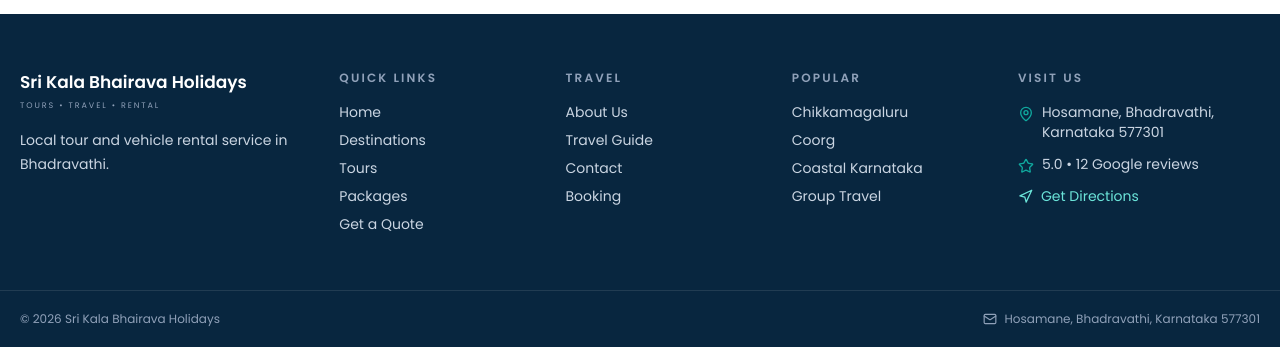
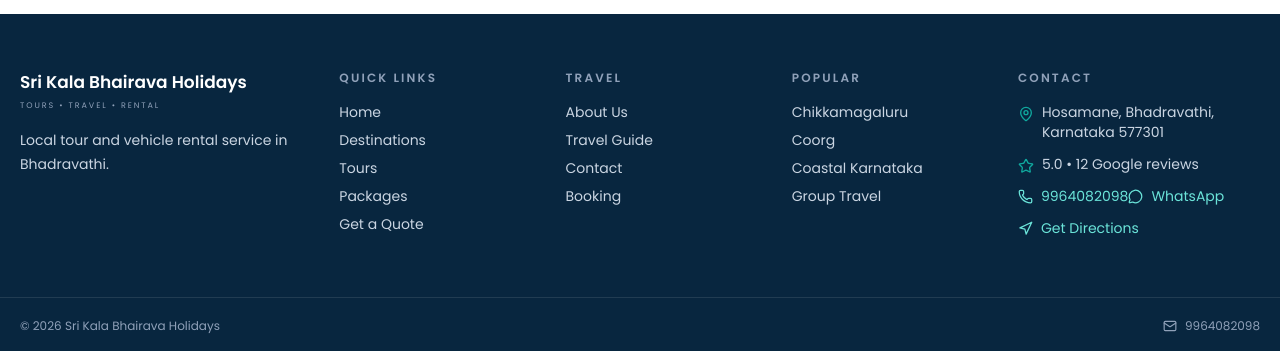
Before and after one commit to Sanaulla7676/kala-bha, a Next.js app in the folder apps/web/: page / in a window 1280 px wide. Shown: the part 3986-4337 px from the top of the page. Built offline with nearby package versions, Linux system fonts and the light colour scheme; no server answers.

Commit message:
Add verified phone and WhatsApp footer actions

```diff
--- a/apps/web/components/SiteFooter.tsx
+++ b/apps/web/components/SiteFooter.tsx
@@ -1,6 +1,8 @@
 import Link from "next/link";
-import { Mail, MapPin, Navigation, Star } from "lucide-react";
+import { Mail, MapPin, Navigation, Star, Phone, MessageCircle } from "lucide-react";
 import { business } from "@/lib/data";
+
+const whatsappUrl = `https://wa.me/${business.whatsapp}?text=${encodeURIComponent("Hello Sri Kala Bhairava Holidays, I would like to plan a trip.")}`;
 
 export default function SiteFooter() {
   return <footer className="mt-20 bg-[#08263f] text-white">
@@ -9,8 +11,8 @@ export default function SiteFooter() {
       <div><h4 className="mb-4 text-xs font-semibold uppercase tracking-[.18em] text-slate-400">Quick Links</h4><div className="grid gap-2 text-sm text-slate-300"><Link href="/">Home</Link><Link href="/destinations">Destinations</Link><Link href="/tours">Tours</Link><Link href="/packages">Packages</Link><Link href="/quote">Get a Quote</Link></div></div>
       <div><h4 className="mb-4 text-xs font-semibold uppercase tracking-[.18em] text-slate-400">Travel</h4><div className="grid gap-2 text-sm text-slate-300"><Link href="/about">About Us</Link><Link href="/blog">Travel Guide</Link><Link href="/contact">Contact</Link><Link href="/booking">Booking</Link></div></div>
       <div><h4 className="mb-4 text-xs font-semibold uppercase tracking-[.18em] text-slate-400">Popular</h4><div className="grid gap-2 text-sm text-slate-300"><Link href="/destinations/chikkamagaluru">Chikkamagaluru</Link><Link href="/destinations/coorg">Coorg</Link><Link href="/destinations/coastal-karnataka">Coastal Karnataka</Link><Link href="/tours/tempo-traveller">Group Travel</Link></div></div>
-      <div><h4 className="mb-4 text-xs font-semibold uppercase tracking-[.18em] text-slate-400">Visit Us</h4><div className="space-y-3 text-sm text-slate-300"><div className="flex gap-2"><MapPin size={16} className="mt-1 shrink-0 text-[#10a89e]"/><span>{business.address}</span></div><div className="flex gap-2"><Star size={16} className="mt-1 shrink-0 text-[#10a89e]"/><span>{business.rating.toFixed(1)} • {business.reviewCount} Google reviews</span></div><a className="inline-flex items-center gap-2 text-[#6be4d9] hover:text-white" target="_blank" rel="noreferrer" href={`https://www.google.com/maps/dir/?api=1&destination=${business.lat},${business.lng}`}><Navigation size={15}/> Get Directions</a></div></div>
+      <div><h4 className="mb-4 text-xs font-semibold uppercase tracking-[.18em] text-slate-400">Contact</h4><div className="space-y-3 text-sm text-slate-300"><div className="flex gap-2"><MapPin size={16} className="mt-1 shrink-0 text-[#10a89e]"/><span>{business.address}</span></div><div className="flex gap-2"><Star size={16} className="mt-1 shrink-0 text-[#10a89e]"/><span>{business.rating.toFixed(1)} • {business.reviewCount} Google reviews</span></div><a className="inline-flex items-center gap-2 text-[#6be4d9] hover:text-white" href={`tel:${business.phone}`}><Phone size={15}/> {business.phone}</a><a className="inline-flex items-center gap-2 text-[#6be4d9] hover:text-white" target="_blank" rel="noreferrer" href={whatsappUrl}><MessageCircle size={15}/> WhatsApp</a><a className="inline-flex items-center gap-2 text-[#6be4d9] hover:text-white" target="_blank" rel="noreferrer" href={"https://www.google.com/maps/dir/?api=1&destination="+business.lat+","+business.lng}><Navigation size={15}/> Get Directions</a></div></div>
     </div>
-    <div className="border-t border-white/10"><div className="container flex flex-col gap-2 py-5 text-xs text-slate-400 md:flex-row md:items-center md:justify-between"><span>© {new Date().getFullYear()} Sri Kala Bhairava Holidays</span><span className="flex items-center gap-2"><Mail size={14}/> {business.address}</span></div></div>
+    <div className="border-t border-white/10"><div className="container flex flex-col gap-2 py-5 text-xs text-slate-400 md:flex-row md:items-center md:justify-between"><span>© {new Date().getFullYear()} Sri Kala Bhairava Holidays</span><span className="flex items-center gap-2"><Mail size={14}/> {business.phone}</span></div></div>
   </footer>
 }
```
